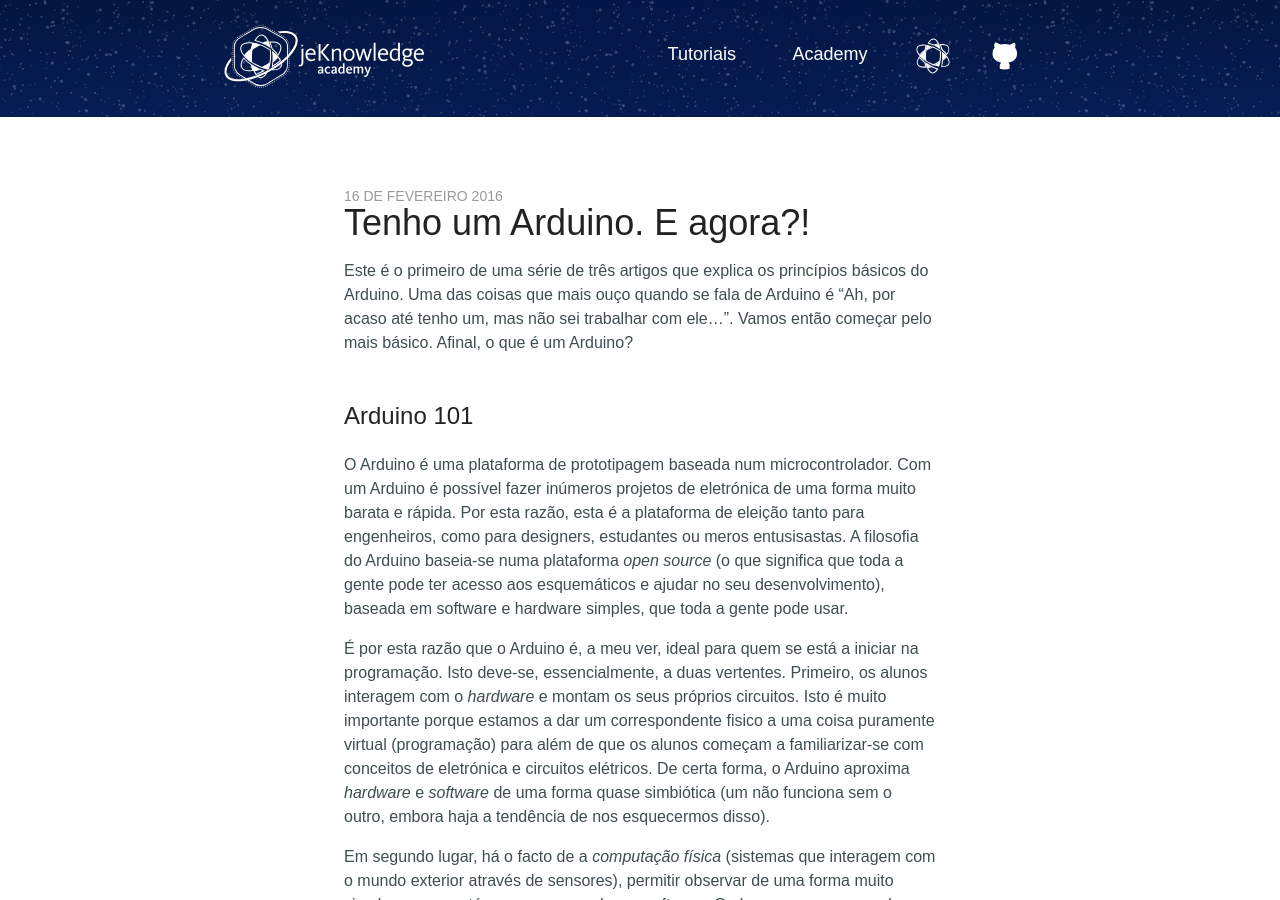
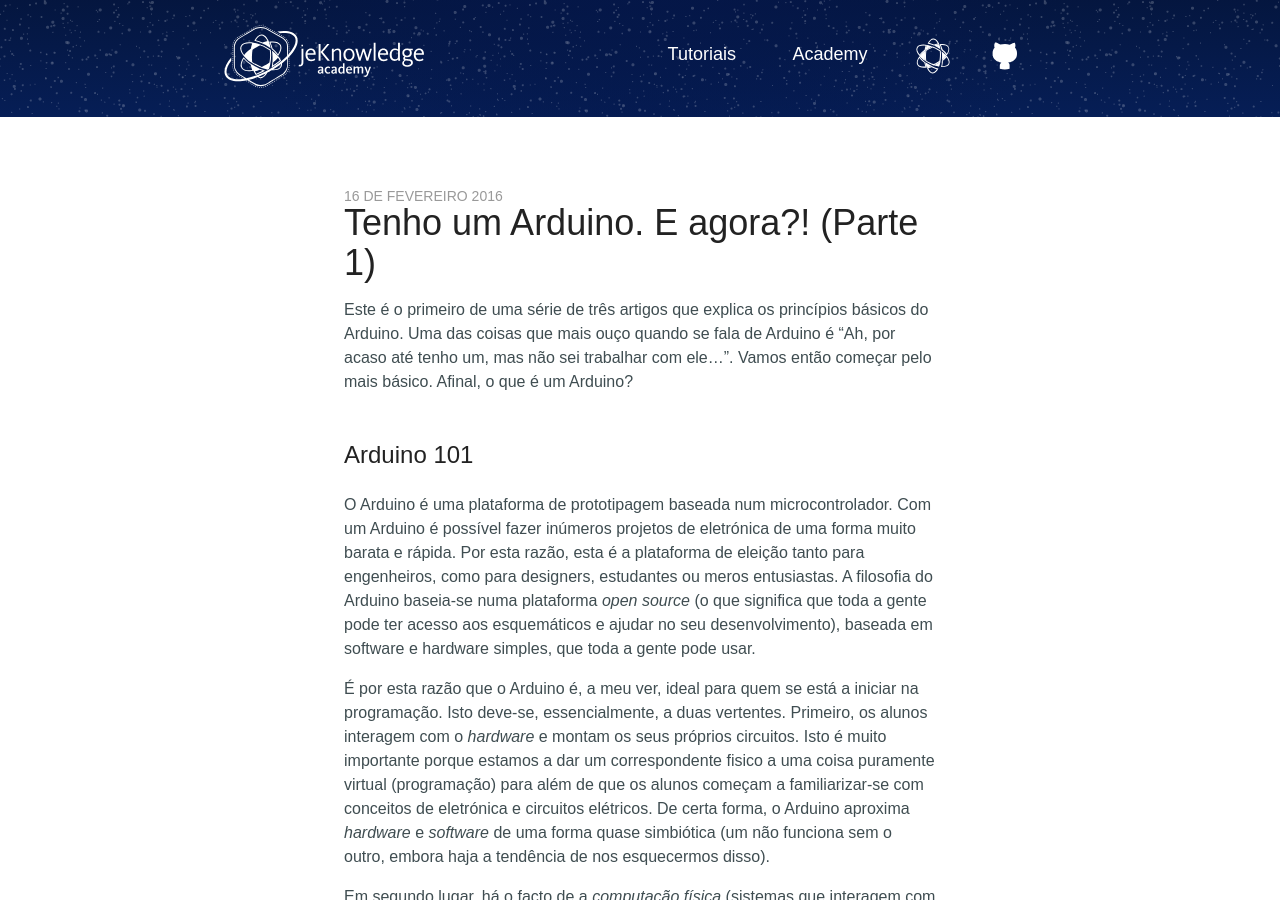
Before and after one commit to jeKnowledge/academy-articles, a Jekyll site: the page built from _posts/2016-02-16-tenhoumArduino.markdown, in a window 1280 px wide and 900 px high. Built offline with Jekyll 4.4.1, drawn with Linux system fonts in a browser that asks for light colours; comment, search, counter and statistics services are not loaded.

Commit message:
Fixed typo

```diff
--- a/_posts/2016-02-16-tenhoumArduino.markdown
+++ b/_posts/2016-02-16-tenhoumArduino.markdown
@@ -1,6 +1,6 @@
 ---
 layout: post
-title:  "Tenho um Arduino. E agora?!"
+title:  "Tenho um Arduino. E agora?! (Parte 1)"
 date:   2016-02-16 18:32:13
 categories: getting started arduino beginners microcontroller
 ---
@@ -9,7 +9,7 @@ Este é o primeiro de uma série de três artigos que explica os princípios bá
 
 ## Arduino 101
 
-O Arduino é uma plataforma de prototipagem baseada num microcontrolador. Com um Arduino é possível fazer inúmeros projetos de eletrónica de uma forma muito barata e rápida. Por esta razão, esta é a plataforma de eleição tanto para engenheiros, como para designers, estudantes ou meros entusisastas. A filosofia do Arduino baseia-se numa plataforma *open source* (o que significa que toda a gente pode ter acesso aos esquemáticos e ajudar no seu desenvolvimento), baseada em software e hardware simples, que toda a gente pode usar.
+O Arduino é uma plataforma de prototipagem baseada num microcontrolador. Com um Arduino é possível fazer inúmeros projetos de eletrónica de uma forma muito barata e rápida. Por esta razão, esta é a plataforma de eleição tanto para engenheiros, como para designers, estudantes ou meros entusiastas. A filosofia do Arduino baseia-se numa plataforma *open source* (o que significa que toda a gente pode ter acesso aos esquemáticos e ajudar no seu desenvolvimento), baseada em software e hardware simples, que toda a gente pode usar.
 
 É por esta razão que o Arduino é, a meu ver, ideal para quem se está a iniciar na programação. Isto deve-se, essencialmente, a duas vertentes. Primeiro, os alunos interagem com o *hardware* e montam os seus próprios circuitos. Isto é muito importante porque estamos a dar um correspondente fisico a uma coisa puramente virtual (programação) para além de que os alunos começam a familiarizar-se com conceitos de eletrónica e circuitos elétricos. De certa forma, o Arduino aproxima *hardware* e *software* de uma forma quase simbiótica (um não funciona sem o outro, embora haja a tendência de nos esquecermos disso).
 
```
